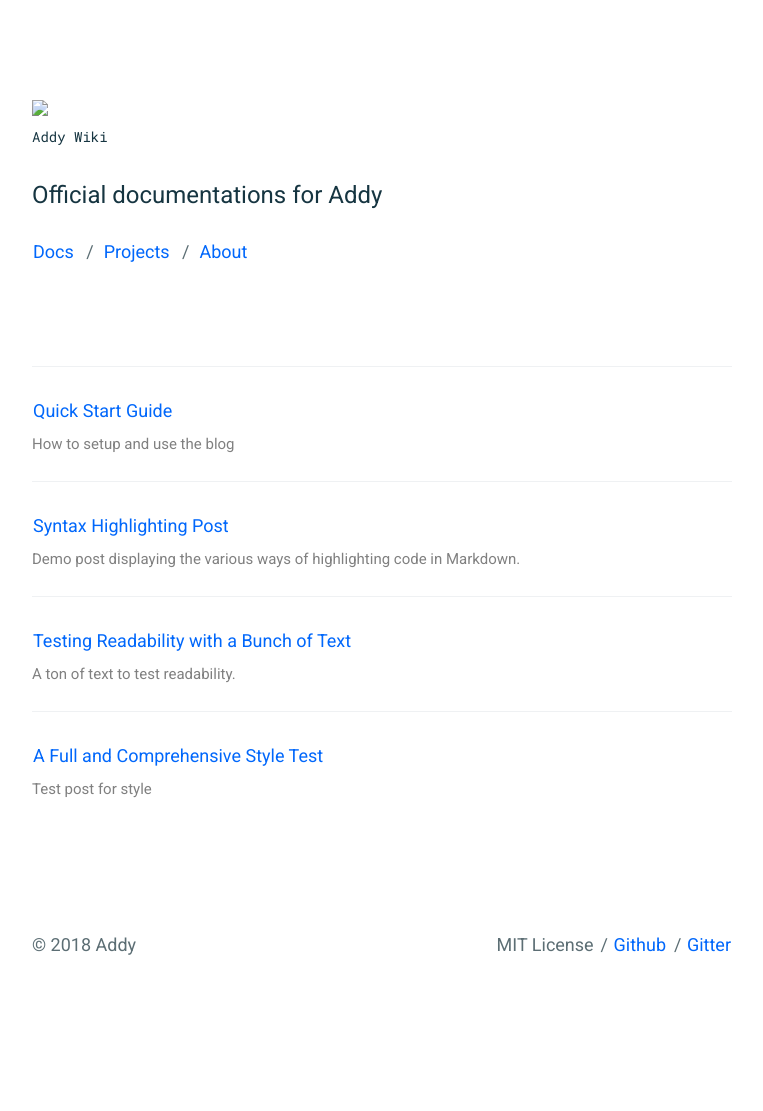
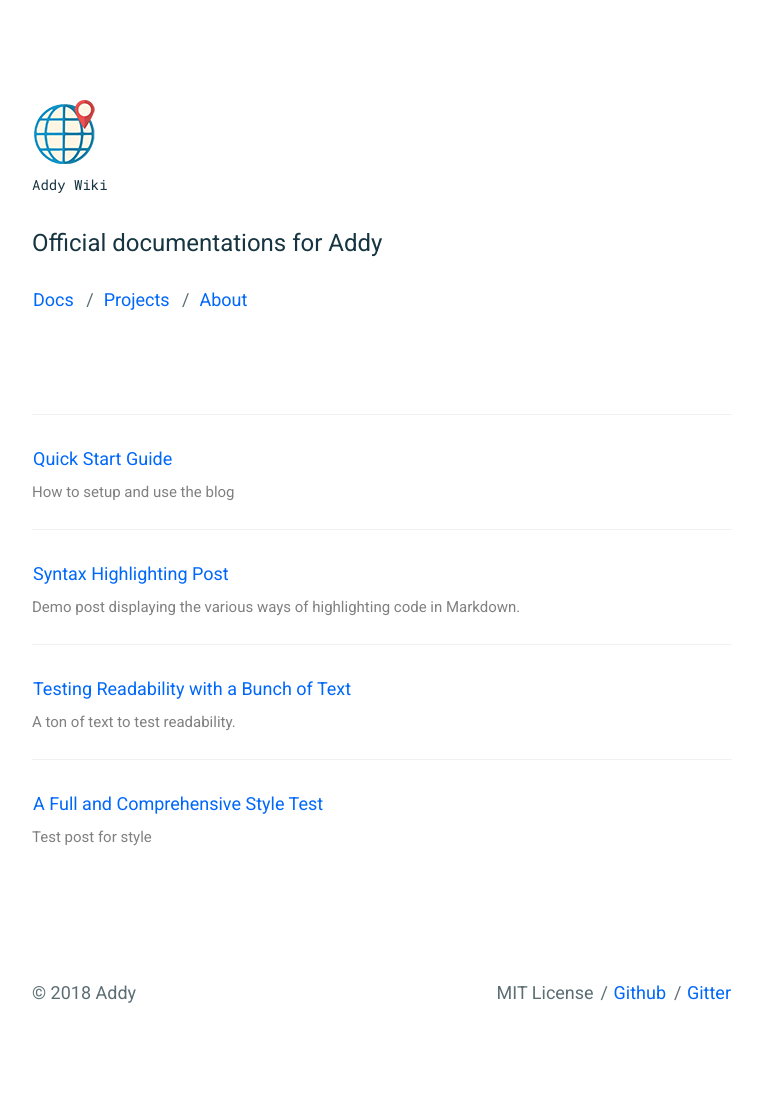
Before and after one commit to addy-org/Wiki, a Jekyll site: the page built from index.md, in a window 1280 px wide. Shown: the whole page, without its empty margins (258-1021 px from the left). Built offline with Jekyll 4.4.1, drawn with Linux system fonts in a browser that asks for light colours; before the commit the page ends 1063 px from its top, so only the background shows below that.

Commit message:
header.html: Fix Addy logo

```diff
--- a/_includes/header.html
+++ b/_includes/header.html
@@ -1,5 +1,5 @@
 <header class="c-page__header">
-    {% if site.favicon %}<img src= {{ site.favicon }}/>{% endif %}
+    <img src="../assets/logo.png" />
     <h1><code>{{ site.title}}</code></h1>
     <h1>{{ site.description }}</h1>
     <p>
```
Also changed, not shown: assets/logo.png (added).
